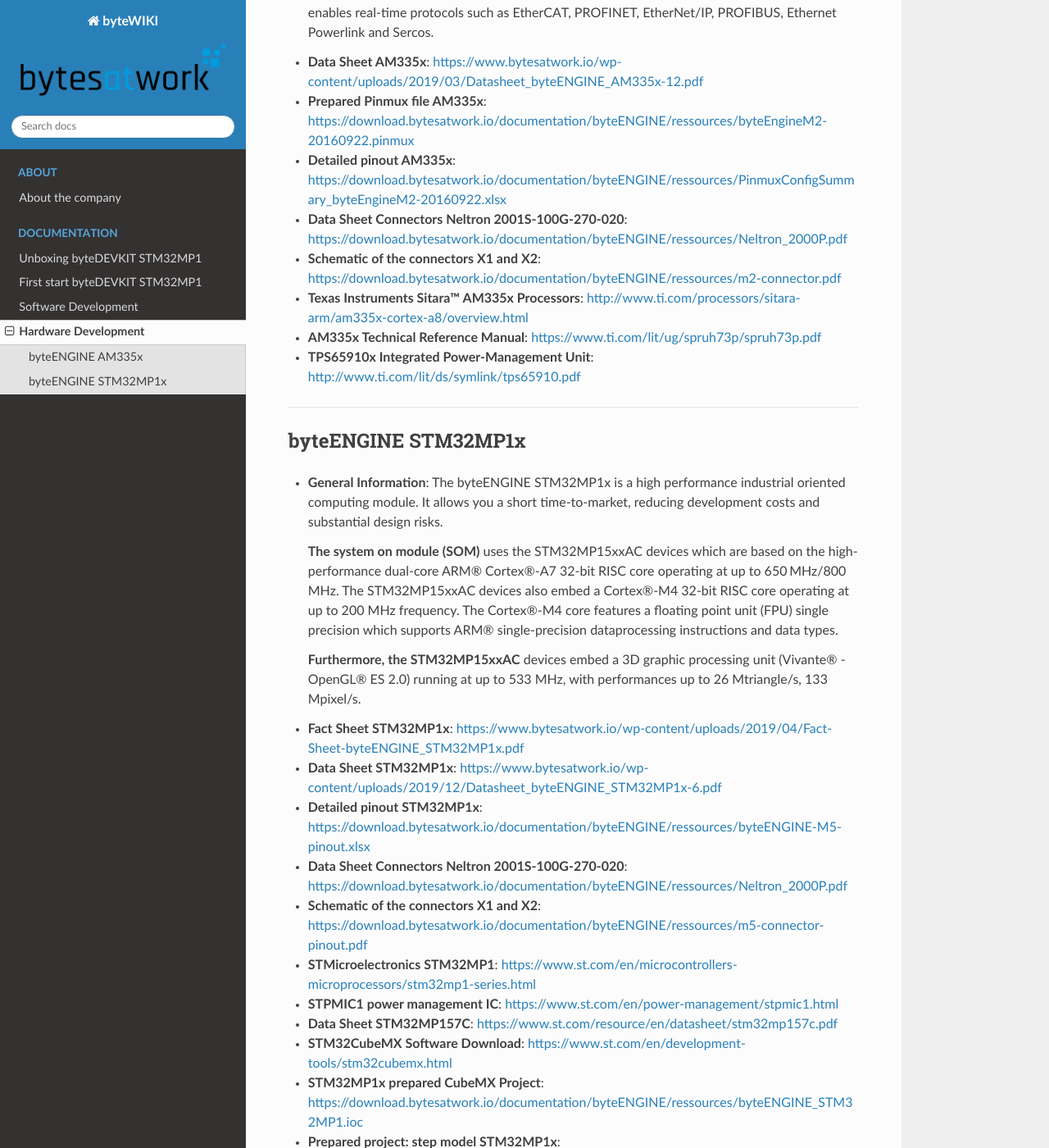
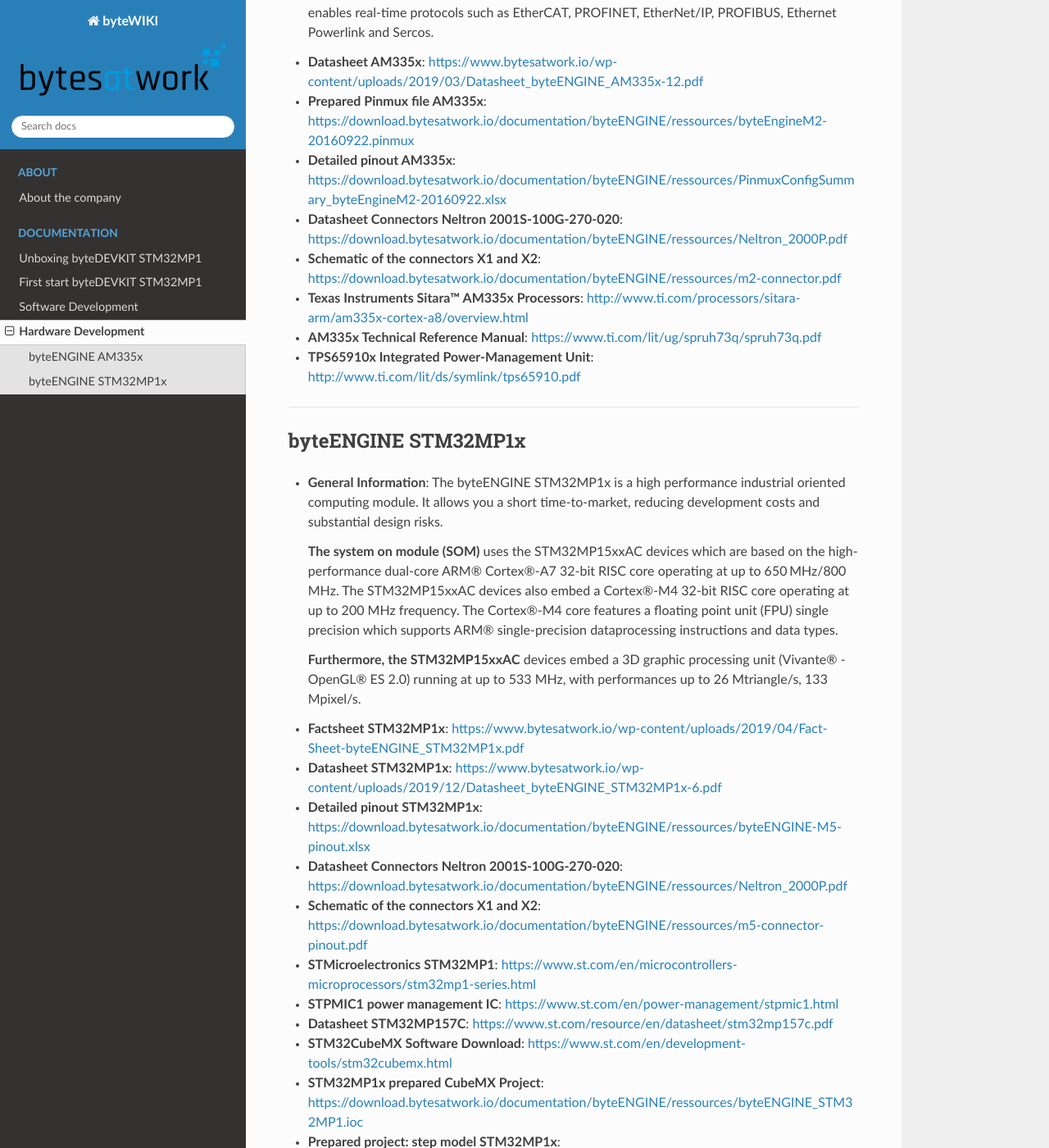
Before and after one commit to jfilus/byteWIKI, a Sphinx documentation site: the page built from docs/source/hardwaredevelopment.rst, in a window 1280 px wide and 1400 px high, scrolled down 668 px. Shown: the whole window at 82% size. Built offline with Sphinx 7.4.7 and the Read the Docs theme 2.0.0, drawn with Linux system fonts in a browser that asks for light colours.

Commit message:
Update hardwaredevelopment.rst

```diff
--- a/docs/source/hardwaredevelopment.rst
+++ b/docs/source/hardwaredevelopment.rst
@@ -33,13 +33,13 @@
    Sercos.
 
 
--  **Data Sheet AM335x**: https://www.bytesatwork.io/wp-content/uploads/2019/03/Datasheet_byteENGINE_AM335x-12.pdf
+-  **Datasheet AM335x**: https://www.bytesatwork.io/wp-content/uploads/2019/03/Datasheet_byteENGINE_AM335x-12.pdf
 -  **Prepared Pinmux file AM335x**: https://download.bytesatwork.io/documentation/byteENGINE/ressources/byteEngineM2-20160922.pinmux
 -  **Detailed pinout AM335x**: https://download.bytesatwork.io/documentation/byteENGINE/ressources/PinmuxConfigSummary_byteEngineM2-20160922.xlsx
--  **Data Sheet Connectors Neltron 2001S-100G-270-020**: https://download.bytesatwork.io/documentation/byteENGINE/ressources/Neltron_2000P.pdf
+-  **Datasheet Connectors Neltron 2001S-100G-270-020**: https://download.bytesatwork.io/documentation/byteENGINE/ressources/Neltron_2000P.pdf
 -  **Schematic of the connectors X1 and X2**: https://download.bytesatwork.io/documentation/byteENGINE/ressources/m2-connector.pdf
 -  **Texas Instruments Sitara™ AM335x Processors**: http://www.ti.com/processors/sitara-arm/am335x-cortex-a8/overview.html
--  **AM335x Technical Reference Manual**: https://www.ti.com/lit/ug/spruh73p/spruh73p.pdf
+-  **AM335x Technical Reference Manual**: https://www.ti.com/lit/ug/spruh73q/spruh73q.pdf
 -  **TPS65910x Integrated Power-Management Unit**: http://www.ti.com/lit/ds/symlink/tps65910.pdf
 
 ----------
@@ -65,14 +65,14 @@
    with performances up to 26 Mtriangle/s, 133 Mpixel/s.
 
 
--  **Fact Sheet STM32MP1x**: https://www.bytesatwork.io/wp-content/uploads/2019/04/Fact-Sheet-byteENGINE_STM32MP1x.pdf
--  **Data Sheet STM32MP1x**: https://www.bytesatwork.io/wp-content/uploads/2019/12/Datasheet_byteENGINE_STM32MP1x-6.pdf
+-  **Factsheet STM32MP1x**: https://www.bytesatwork.io/wp-content/uploads/2019/04/Fact-Sheet-byteENGINE_STM32MP1x.pdf
+-  **Datasheet STM32MP1x**: https://www.bytesatwork.io/wp-content/uploads/2019/12/Datasheet_byteENGINE_STM32MP1x-6.pdf
 -  **Detailed pinout STM32MP1x**: https://download.bytesatwork.io/documentation/byteENGINE/ressources/byteENGINE-M5-pinout.xlsx
--  **Data Sheet Connectors Neltron 2001S-100G-270-020**: https://download.bytesatwork.io/documentation/byteENGINE/ressources/Neltron_2000P.pdf
+-  **Datasheet Connectors Neltron 2001S-100G-270-020**: https://download.bytesatwork.io/documentation/byteENGINE/ressources/Neltron_2000P.pdf
 -  **Schematic of the connectors X1 and X2**: https://download.bytesatwork.io/documentation/byteENGINE/ressources/m5-connector-pinout.pdf
 -  **STMicroelectronics STM32MP1**: https://www.st.com/en/microcontrollers-microprocessors/stm32mp1-series.html
 -  **STPMIC1 power management IC**: https://www.st.com/en/power-management/stpmic1.html
--  **Data Sheet STM32MP157C**: https://www.st.com/resource/en/datasheet/stm32mp157c.pdf
+-  **Datasheet STM32MP157C**: https://www.st.com/resource/en/datasheet/stm32mp157c.pdf
 -  **STM32CubeMX Software Download**: https://www.st.com/en/development-tools/stm32cubemx.html
 -  **STM32MP1x prepared CubeMX Project**: https://download.bytesatwork.io/documentation/byteENGINE/ressources/byteENGINE_STM32MP1.ioc
 -  **Prepared project: step model STM32MP1x**: https://download.bytesatwork.io/documentation/byteENGINE/ressources/byteengine-m5.step
```
